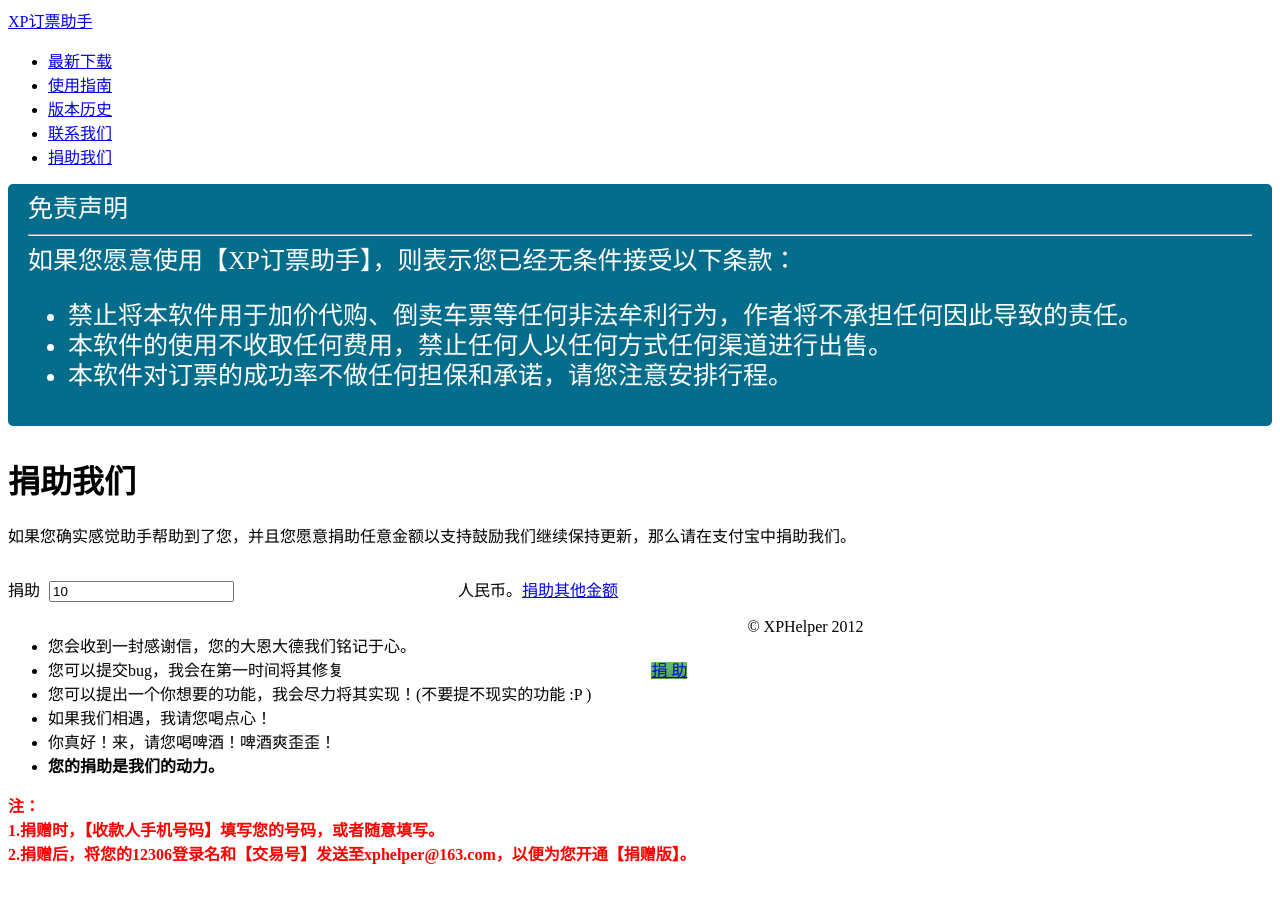
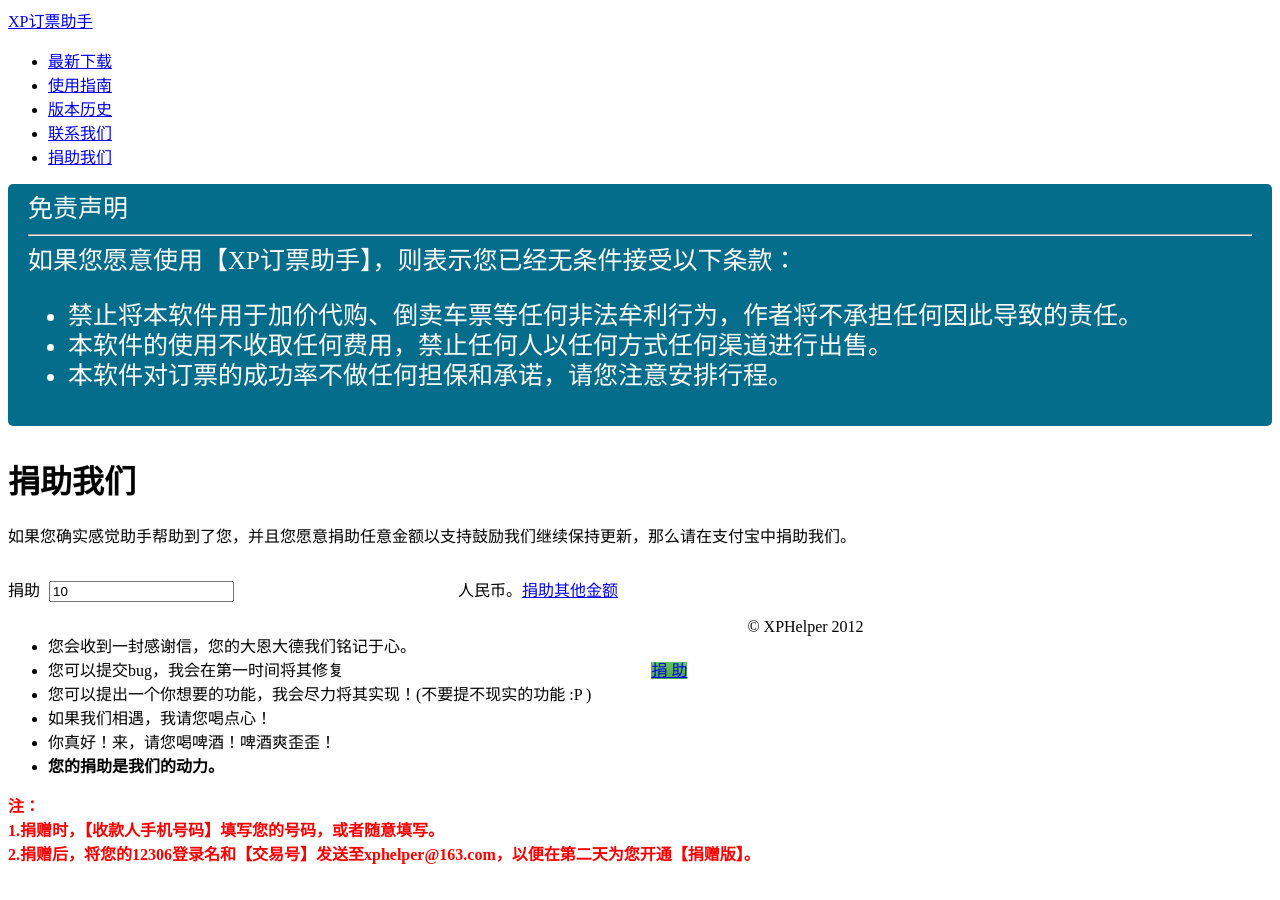
Before and after one commit to xphelper/xphelper.github.com, a Jekyll site: the page built from donate.html, in a window 1280 px wide. Built offline with Jekyll 4.4.1, drawn with Linux system fonts in a browser that asks for light colours; nearby versions of some CDN libraries; library files that are not in the unit come from our copies; Markdown is read by kramdown in place of the engine named in the settings; comment, search, counter and statistics services are not loaded.

Commit message:
第二天

```diff
--- a/donate.html
+++ b/donate.html
@@ -79,7 +79,7 @@ weight: 5
 <div style="float: left;width: 100%;font-weight: bold;color: red;">
 注：<br>
 1.捐赠时，【收款人手机号码】填写您的号码，或者随意填写。<br>
-2.捐赠后，将您的12306登录名和【交易号】发送至xphelper@163.com，以便为您开通【捐赠版】。
+2.捐赠后，将您的12306登录名和【交易号】发送至xphelper@163.com，以便在第二天为您开通【捐赠版】。
 </div>
 <div style="float: left;width: 100%;display:none;">
 <hr>
```
